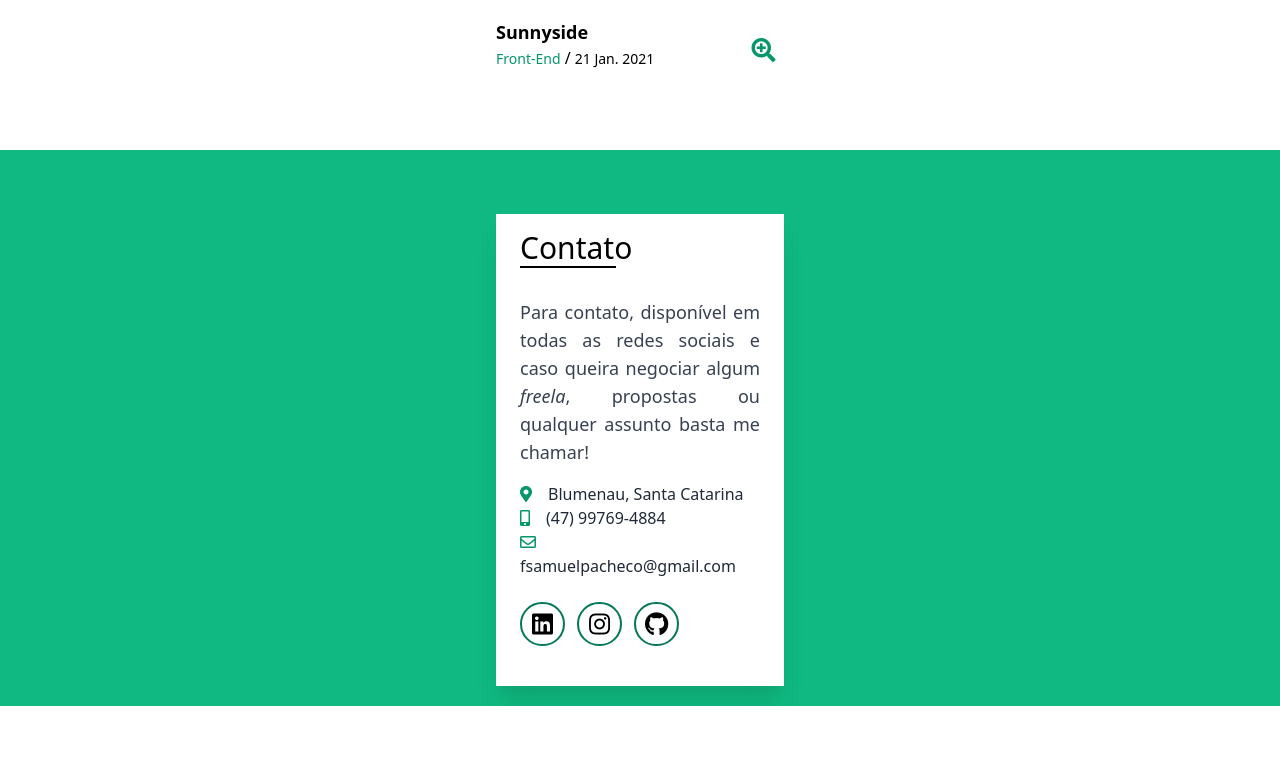
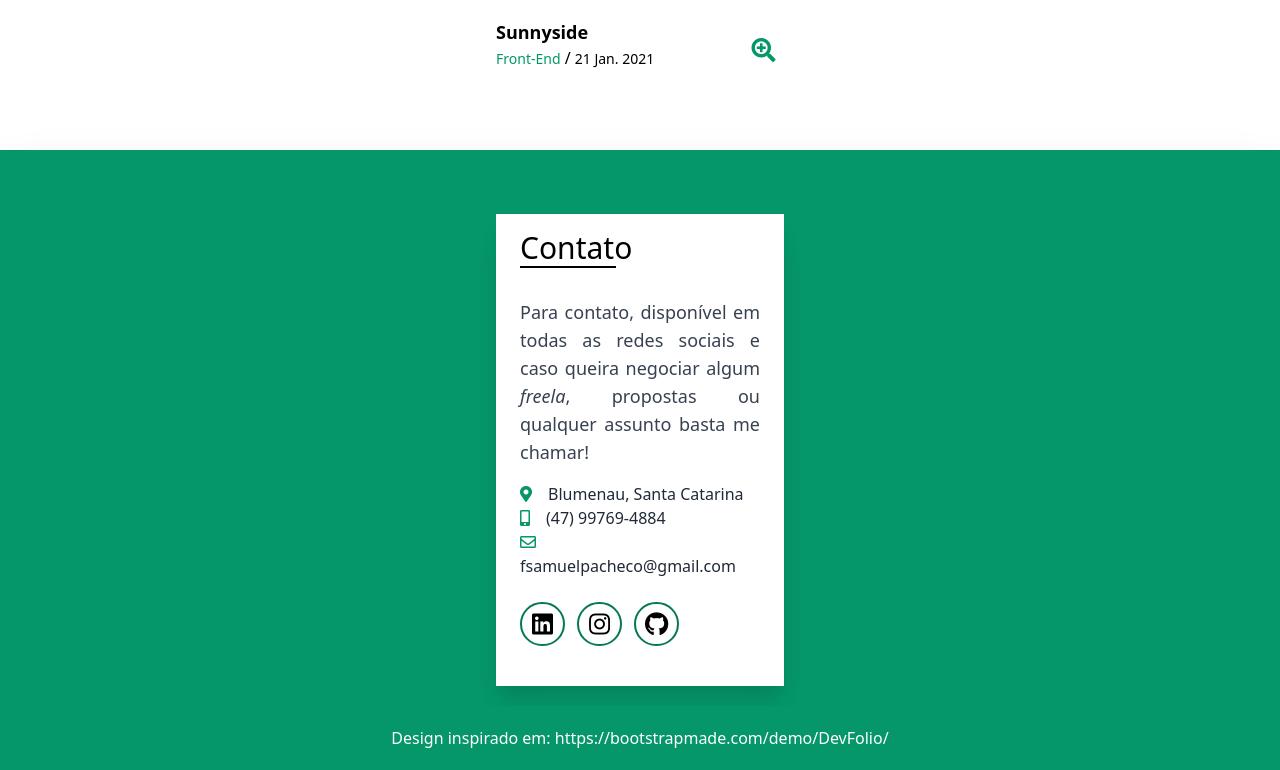
Before and after one commit to Samuel0102/elmusa-portfolio-vue, a Vue app: page / in a window 1280 px wide. Shown: the part 6735-7505 px from the top of the page. Before the commit the page ends 7441 px from the top, so only its background shows below. Built offline with nearby package versions, Linux system fonts and the light colour scheme.

Commit message:
TheFooter Area

```diff
--- a/src/App.vue
+++ b/src/App.vue
@@ -6,9 +6,12 @@
       <TheAbout />
       <TheServices />
       <ThePortfolio />
-      <div class="bg-green-500 pt-16 pb-5">
+      <div class="bg-green-600 pt-16 pb-5 shadow-2xl">
       <TheContact />
       </div>
+      <footer class="bg-green-600 text-white text-center py-5">
+        Design inspirado em: https://bootstrapmade.com/demo/DevFolio/
+      </footer>
     </main>
   </div>
 </template>
```
